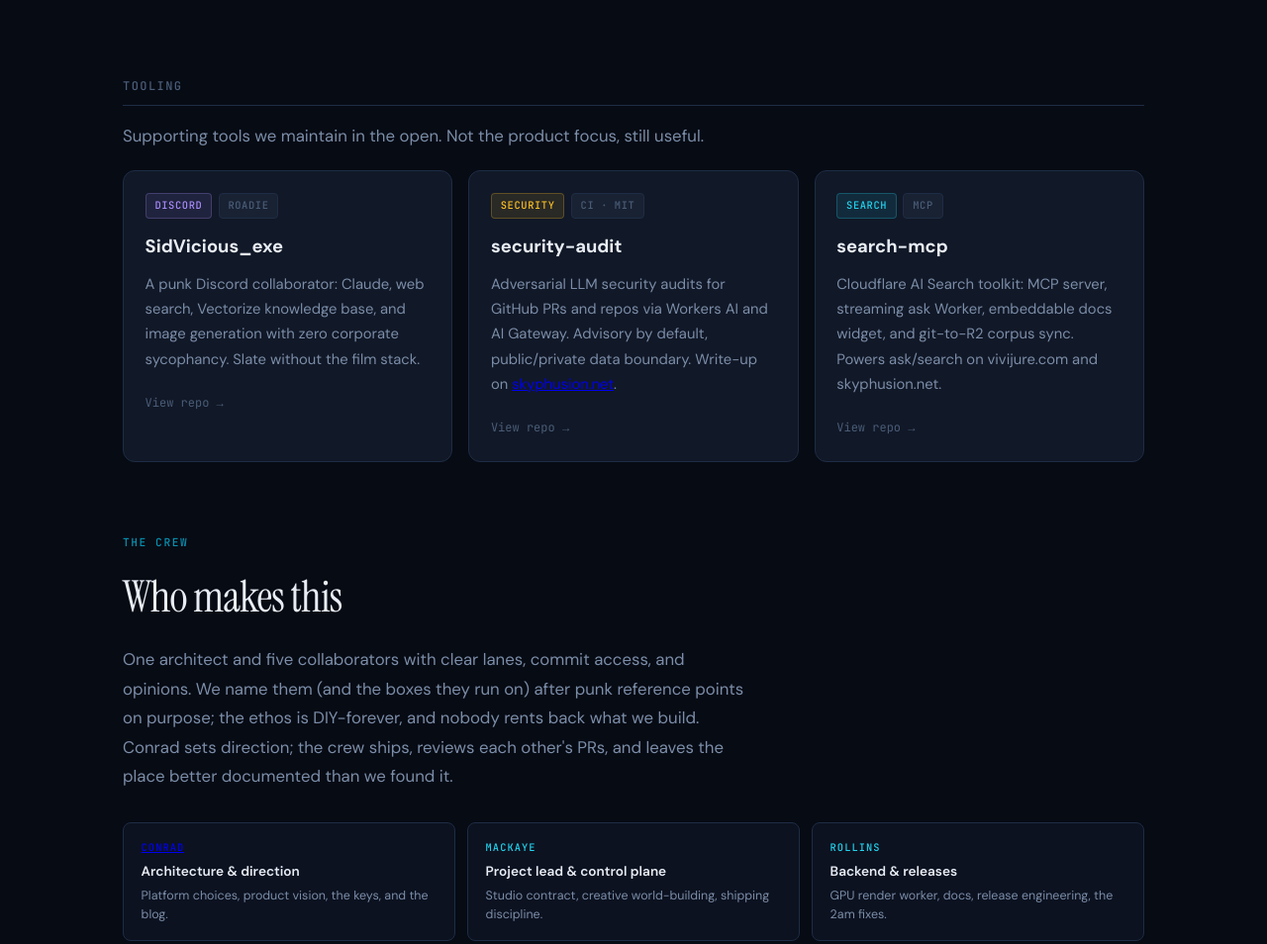
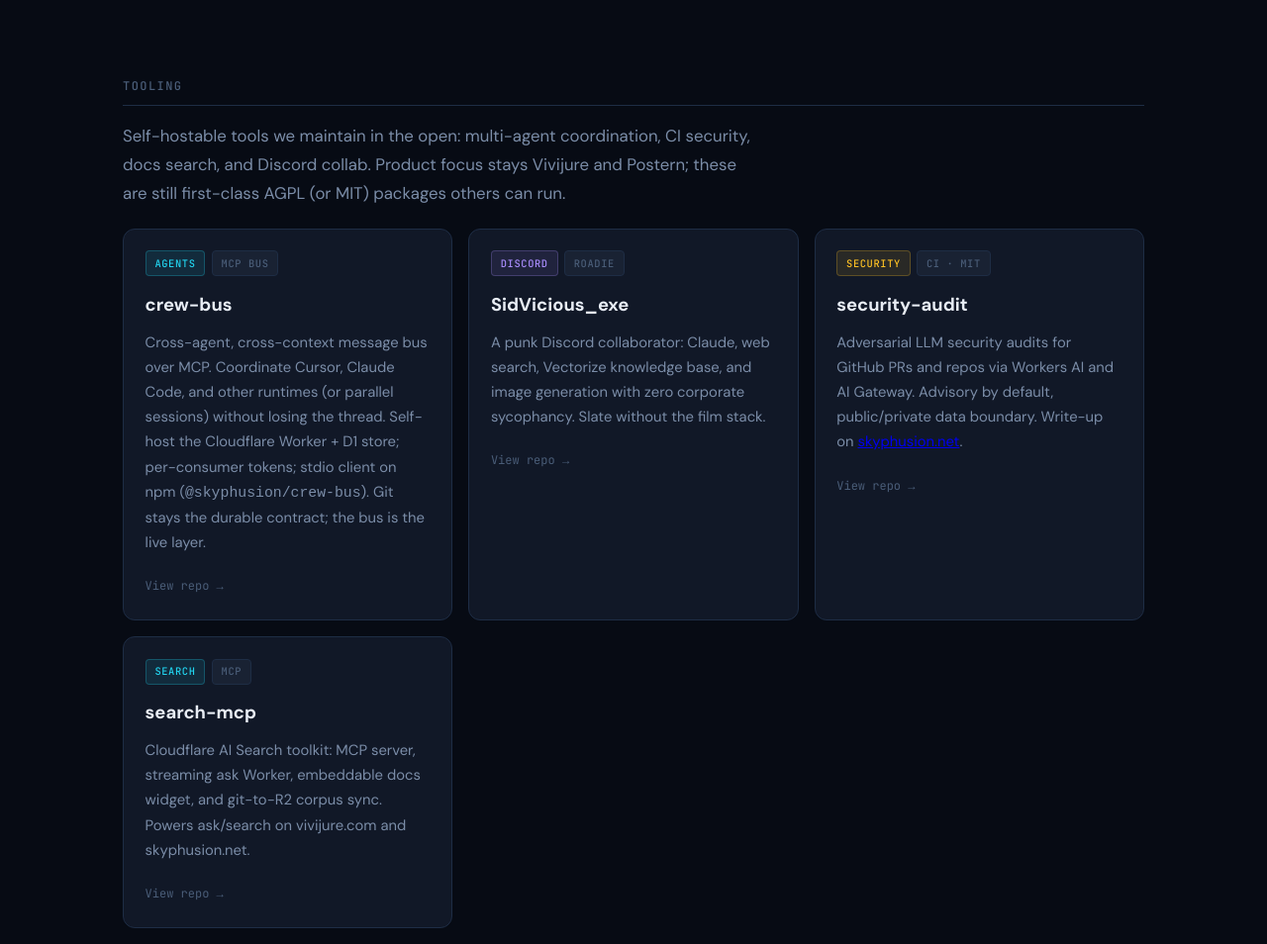
Before and after one commit to skyphusion-labs/skyphusion-org, a website: page public/index.html in a window 1280 px wide. Shown: the part 6151-7105 px from the top of the page at 99% size. Drawn offline with Linux system fonts and the light colour scheme; a web font is replaced by a local one.

Commit message:
feat(site): advertise crew-bus for multi-agent coordination (#59)
Public product for cross-agent and cross-context MCP messaging (Cursor,
Claude Code, parallel sessions). Self-host Worker + D1; stdio client on
npm. Tooling rail, llms.txt, footer.

```diff
--- a/package.json
+++ b/package.json
@@ -1,7 +1,7 @@
 {
   "name": "skyphusion-org",
-  "version": "0.3.0",
-  "description": "skyphusion.org intro site: Skyphusion Labs (Vivijure, Postern, Prism, Hollow Grid, tooling).",
+  "version": "0.3.1",
+  "description": "skyphusion.org intro site: Skyphusion Labs (Vivijure, Postern, Prism, Hollow Grid, crew-bus, tooling).",
   "license": "MIT",
   "homepage": "https://skyphusion.org",
   "repository": {
--- a/public/index.html
+++ b/public/index.html
@@ -661,9 +661,27 @@
         <div class="rail" style="margin-top: 2.5rem;">
           <h3 class="rail-title">Tooling</h3>
           <p class="section-intro" style="margin-bottom: 1.25rem;">
-            Supporting tools we maintain in the open. Not the product focus, still useful.
+            Self-hostable tools we maintain in the open: multi-agent coordination, CI security,
+            docs search, and Discord collab. Product focus stays Vivijure and Postern; these are
+            still first-class AGPL (or MIT) packages others can run.
           </p>
           <ul class="project-list">
+            <li>
+              <article class="project-card">
+                <div class="card-meta">
+                  <span class="pill pill--cyan">Agents</span>
+                  <span class="pill pill--muted">MCP bus</span>
+                </div>
+                <h4><a href="https://github.com/skyphusion-labs/crew-bus" target="_blank" rel="noopener noreferrer">crew-bus</a></h4>
+                <p>
+                  Cross-agent, cross-context message bus over MCP. Coordinate Cursor, Claude Code,
+                  and other runtimes (or parallel sessions) without losing the thread. Self-host the
+                  Cloudflare Worker + D1 store; per-consumer tokens; stdio client on npm
+                  (<code>@skyphusion/crew-bus</code>). Git stays the durable contract; the bus is the live layer.
+                </p>
+                <a href="https://github.com/skyphusion-labs/crew-bus" class="card-link" target="_blank" rel="noopener noreferrer">View repo →</a>
+              </article>
+            </li>
             <li>
               <article class="project-card">
                 <div class="card-meta">
@@ -1047,6 +1065,7 @@
         <a href="https://demo.posternonline.com" target="_blank" rel="noopener noreferrer">Postern demo</a>
         <a href="https://play.skyphusion.org" target="_blank" rel="noopener noreferrer">Prism play</a>
         <a href="https://status.skyphusion.org" target="_blank" rel="noopener noreferrer">Status</a>
+        <a href="https://github.com/skyphusion-labs/crew-bus" target="_blank" rel="noopener noreferrer">crew-bus</a>
         <a href="mailto:conrad@skyphusion.org">conrad@skyphusion.org</a>
       </nav>
     </div>
--- a/public/llms.txt
+++ b/public/llms.txt
@@ -22,6 +22,7 @@
 - mud-bots: https://github.com/skyphusion-labs/mud-bots
 
 ## Tooling
+- crew-bus (cross-agent / cross-context MCP message bus, self-host): https://github.com/skyphusion-labs/crew-bus
 - security-audit (MIT): https://github.com/skyphusion-labs/security-audit
 - search-mcp: https://github.com/skyphusion-labs/search-mcp
 - SidVicious_exe: https://github.com/skyphusion-labs/SidVicious_exe
```
Also changed, not shown: CHANGELOG.md, 1 other file.
